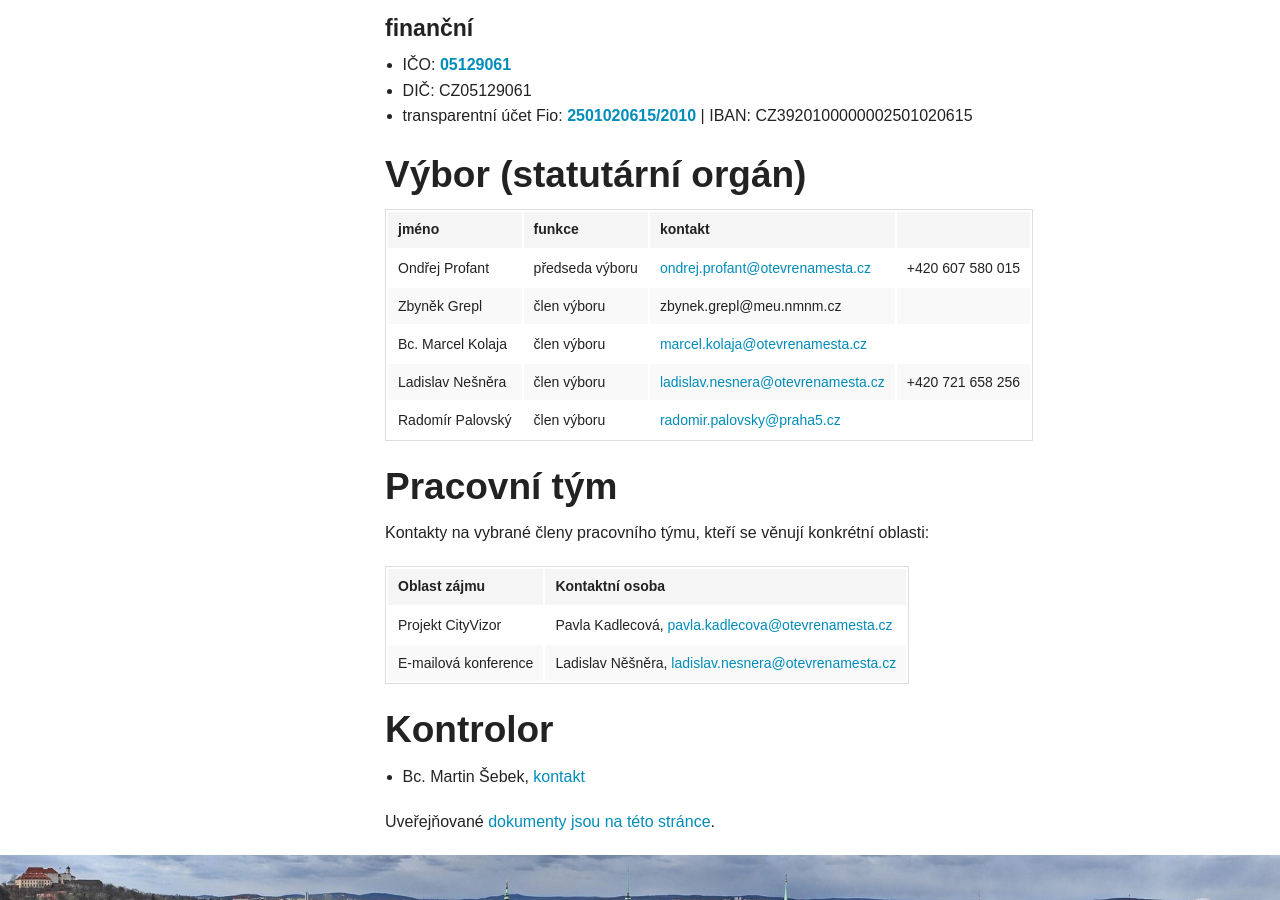
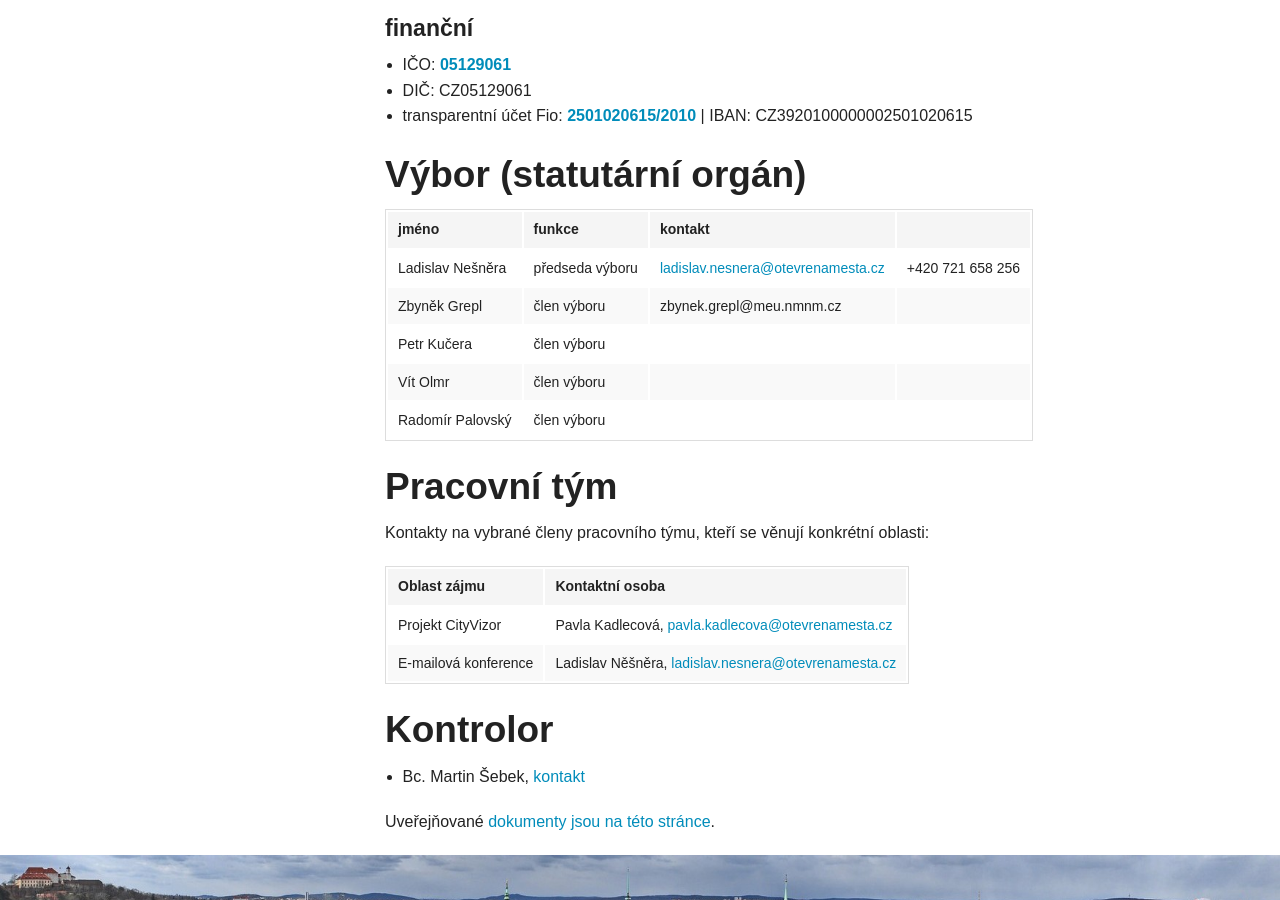
Before and after one commit to otevrenamesta/otevrenamesta.github.io, a Jekyll site: the page built from pages/kontakty.md, in a window 1280 px wide and 900 px high, scrolled down 451 px. Built offline with Jekyll 4.4.1, drawn with Linux system fonts in a browser that asks for light colours; nearby versions of some CDN libraries; library files that are not in the unit come from our copies; comment, search, counter and statistics services are not loaded.

Commit message:
Aktualizace výboru spolku

```diff
--- a/pages/kontakty.md
+++ b/pages/kontakty.md
@@ -33,11 +33,11 @@ Otevřená města, z. s.
 
 jméno | funkce | kontakt
 --- | --- | ---
-Ondřej Profant | předseda výboru | <ondrej.profant@otevrenamesta.cz> | +420 607 580 015
+Ladislav Nešněra | předseda výboru | <ladislav.nesnera@otevrenamesta.cz> | +420 721 658 256
 Zbyněk Grepl | člen výboru | zbynek.grepl@meu.nmnm.cz |
-Bc. Marcel Kolaja | člen výboru | <marcel.kolaja@otevrenamesta.cz>
-Ladislav Nešněra | člen výboru | <ladislav.nesnera@otevrenamesta.cz> | +420 721 658 256
-Radomír Palovský | člen výboru | <radomir.palovsky@praha5.cz> |
+Petr Kučera | člen výboru | |
+Vít Olmr | člen výboru | |
+Radomír Palovský | člen výboru | |
 
 ## Pracovní tým
 
```
